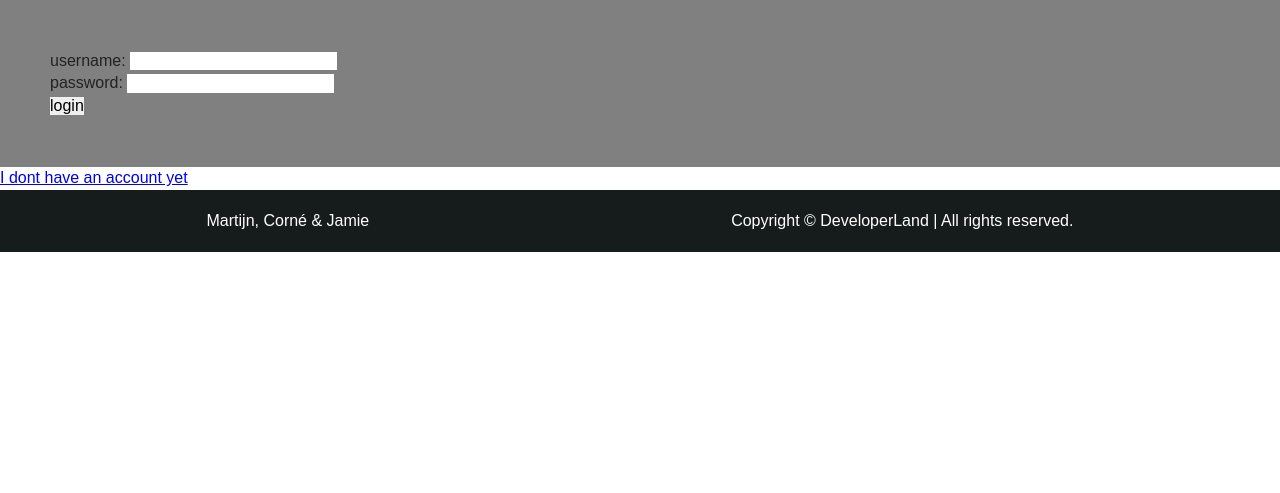
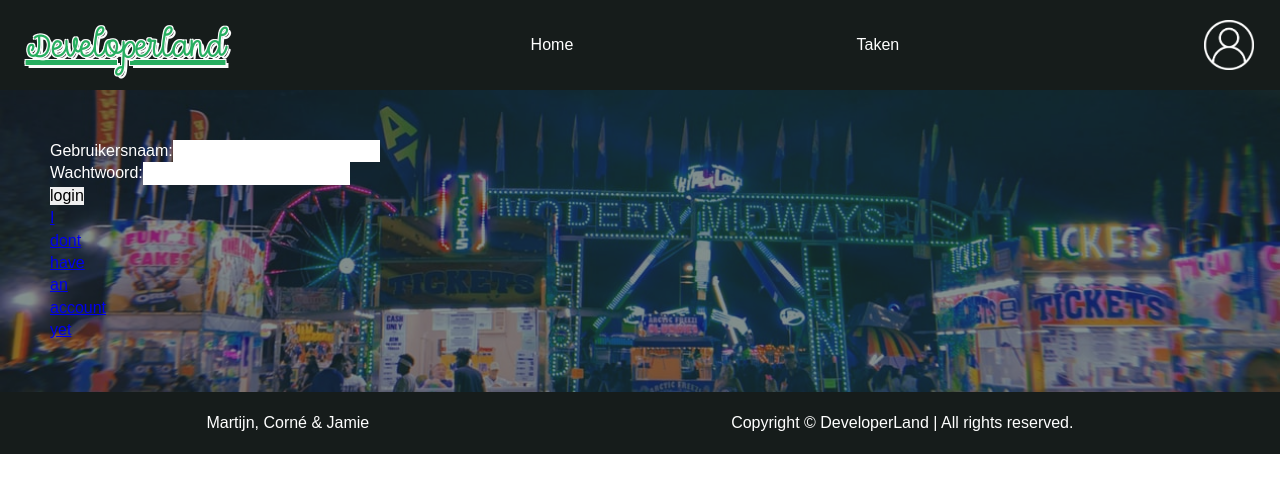
Before and after one commit to Easyzly/B3-MCJ-takenlijst, a PHP site: the page made by accountSignin&Signup.php in a window 1280 px wide. Shown: the top 493 px of the page. Run offline with PHP 8.4, Linux system fonts and the light colour scheme.

Commit message:
Fixed formatting

```diff
--- a/accountSignin&Signup.php
+++ b/accountSignin&Signup.php
@@ -1,25 +1,28 @@
 <!doctype html>
 <html lang="nl">
 <?php session_start(); ?>
+
 <head>
     <title></title>
     <?php require_once 'head.php'; ?>
     <?php
-        if(isset($_SESSION['id'])){
+    if (isset($_SESSION['id'])) {
         $idChecker = $_SESSION['id'];
 
         require_once("backend/conn.php");
         $query = "SELECT * FROM users WHERE id=:id";
         $statement = $conn->prepare($query);
-            $statement->execute([ ":id" => $idChecker]);
+        $statement->execute([":id" => $idChecker]);
 
         header("Location: userPage.php");
 
         $userAccount = $statement->fetch(PDO::FETCH_ASSOC);
         $username = $userAccount['username'];
+    } else {
+        if (isset($_GET['msg'])) {
+            echo ($_GET['msg']);
         }
-        else{
-            if(isset($_GET['msg'])) { echo($_GET['msg']); };
+        ;
 
         $username = null;
     }
@@ -27,49 +30,60 @@
 </head>
 
 <?php
-    if($_GET['status'] == null or !isset($_GET['status'])){
+if ($_GET['status'] == null or !isset($_GET['status'])) {
     header("Location: accountSignin&Signup.php?status=Signin");
-    }
-    else{
+} else {
     $status = $_GET['status'];
 }
 ?>
 
 <!-- Main forms -->
 
-<?php if($status == "username already exists"){ echo($status);} ?>
+<?php if ($status == "username already exists") {
+    echo ($status);
+} ?>
 
 <body>
     <main>
-    <?php if($status == "Signin" or $status == "username already exists"): ?>
+        <div class="background">
+            <div class="background-gradient">
+                <header>
+                    <?php require_once("header.php"); ?>
+                </header>
+
+                <!-- Login form -->
+                <?php if ($status == "Signin" or $status == "username already exists"): ?>
+                    <div class="form-container">
                         <form action="backend/accountController.php" method="post">
                             <input type="hidden" name="action" value="Signin">
                             <div class="form-group">
-                <label for="username">username: </label>
-                <input type="text" name="username" id="username" value="<?php echo($username) ?>">
+                                <label for="username">Gebruikersnaam: </label>
+                                <input type="text" name="username" id="username" value="<?php echo ($username) ?>">
                             </div>
                             <div class="form-group">
-                <label for="password">password: </label>
+                                <label for="password">Wachtwoord: </label>
                                 <input type="password" name="password" id="password">
                             </div>
                             <input type="submit" value="login">
+                            <a href="accountSignin&Signup.php?status=Signup">I dont have an account yet</a>
                         </form>
-        <a href="accountSignin&Signup.php?status=Signup">I dont have an account yet</a>
+                    </div>
                 <?php endif ?>
 
-    <?php if($status == "Signup"): ?>
+                <!-- Signup form -->
+                <?php if ($status == "Signup"): ?>
                     <form action="backend\accountController.php" method="post">
                         <input type="hidden" name="action" value="Signup">
                         <div class="form-group">
-                <label for="name">naam: </label>
+                            <label for="name">Naam: </label>
                             <input type="text" name="name" id="name">
                         </div>
                         <div class="form-group">
-                <label for="username">username: </label>
+                            <label for="username">Gebruikersnaam: </label>
                             <input type="text" name="username" id="username">
                         </div>
                         <div class="form-group">
-                <label for="password">password: </label>
+                            <label for="password">Wachtwoord: </label>
                             <input type="password" name="password" id="password">
                         </div>
                         <input type="submit" value="signup">
@@ -77,14 +91,15 @@
 
                     <a href="accountSignin&Signup.php?status=Signin">I already have an account</a>
                 <?php endif ?>
+            </div>
+        </div>
 
-
-
-
+        <!-- fix background img -->
     </main>
 
     <footer>
         <?php require_once("footer.php"); ?>
     </footer>
 </body>
+
 </html>
--- a/css/main.css
+++ b/css/main.css
@@ -172,9 +172,13 @@
    */
 
   form{
-    background-color: gray;
+    background-color: transparent;
     border: green;
     padding: 50px;
+  }
+
+  label{
+    color: white;
   }
 
   ::-moz-selection {
@@ -333,3 +337,13 @@ header{
   margin-right: auto;
   display: block;
 }
+
+.form-group{
+  background-color: red;
+  display: flex;
+  justify-content: space-between;
+}
+
+.form-container{
+  width: 5px;
+}
```
Lines whose indentation alone changed are shown as unchanged.
